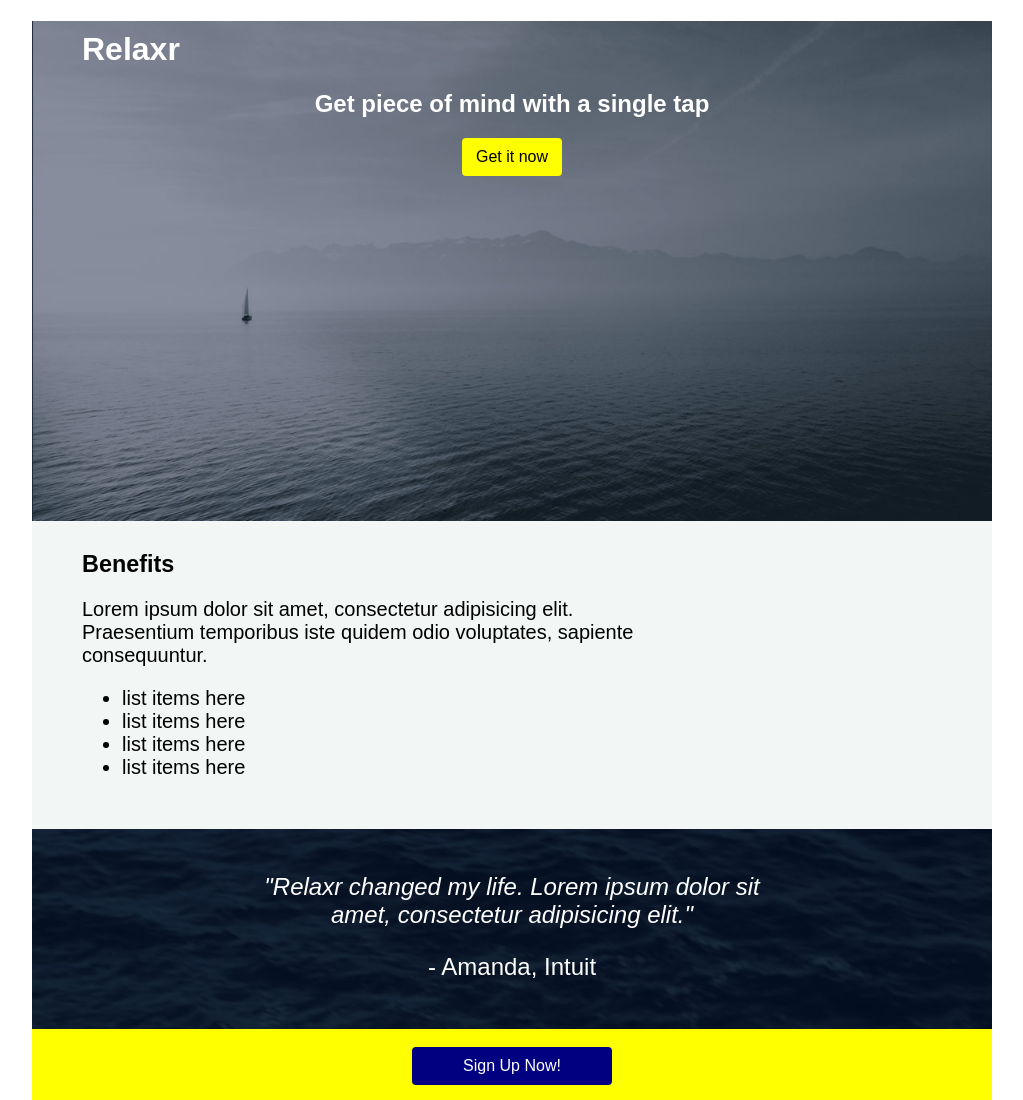
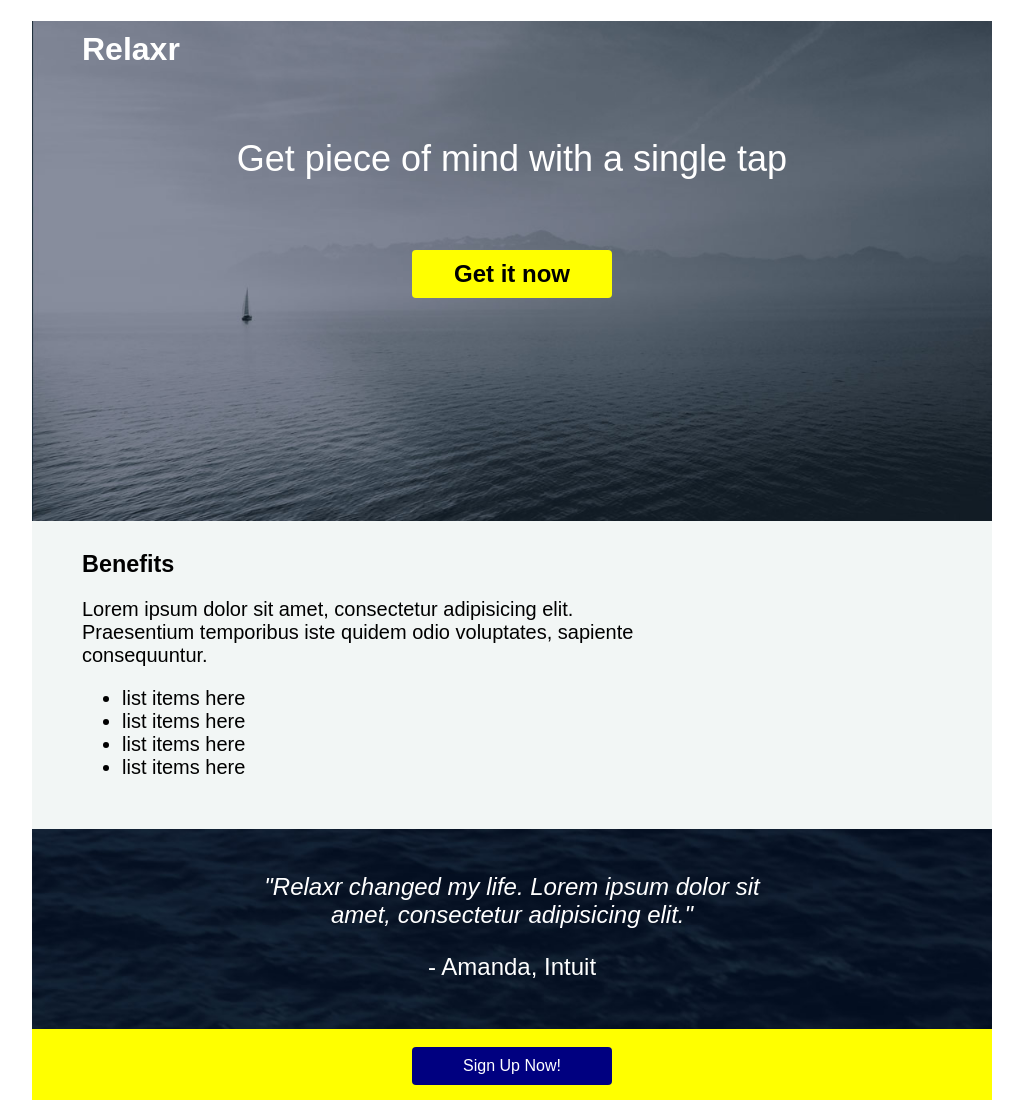
Before and after one commit to FEWD80/homework-02-relaxr-landing-page, a plain HTML site: page index.html in a window 1280 px wide. Shown: the top 1100 px of the page, without its empty margins (128-1151 px from the left). Drawn offline with Linux system fonts and the light colour scheme.

Commit message:
fixed top panel styling

```diff
--- a/css/style.css
+++ b/css/style.css
@@ -21,6 +21,9 @@ body {
 
 .top h2 {
   text-align: center;
+  margin: 70px 0;
+  font-size: 36px;
+  font-weight: lighter;
 }
 
 .top h1 {
@@ -30,11 +33,13 @@ body {
 .getItNowButton {
   background: yellow;
   color: black;
-  width: 100px;
+  width: 200px;
   text-align: center;
   margin: 0 auto;
   padding: 10px;
   border-radius: 4px;
+  font-weight: bold;
+  font-size: 24px;
 }
 
 .benefits {
```
